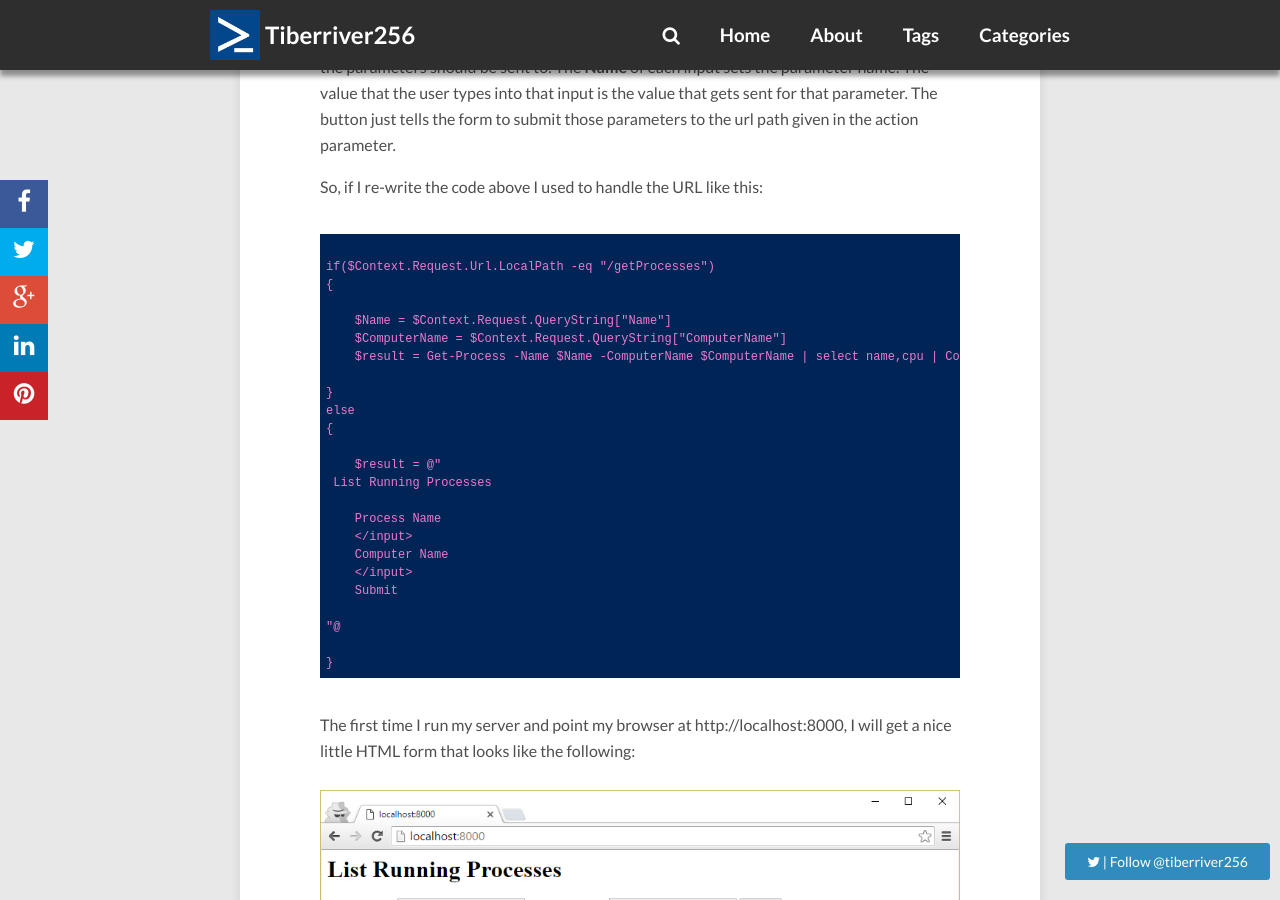
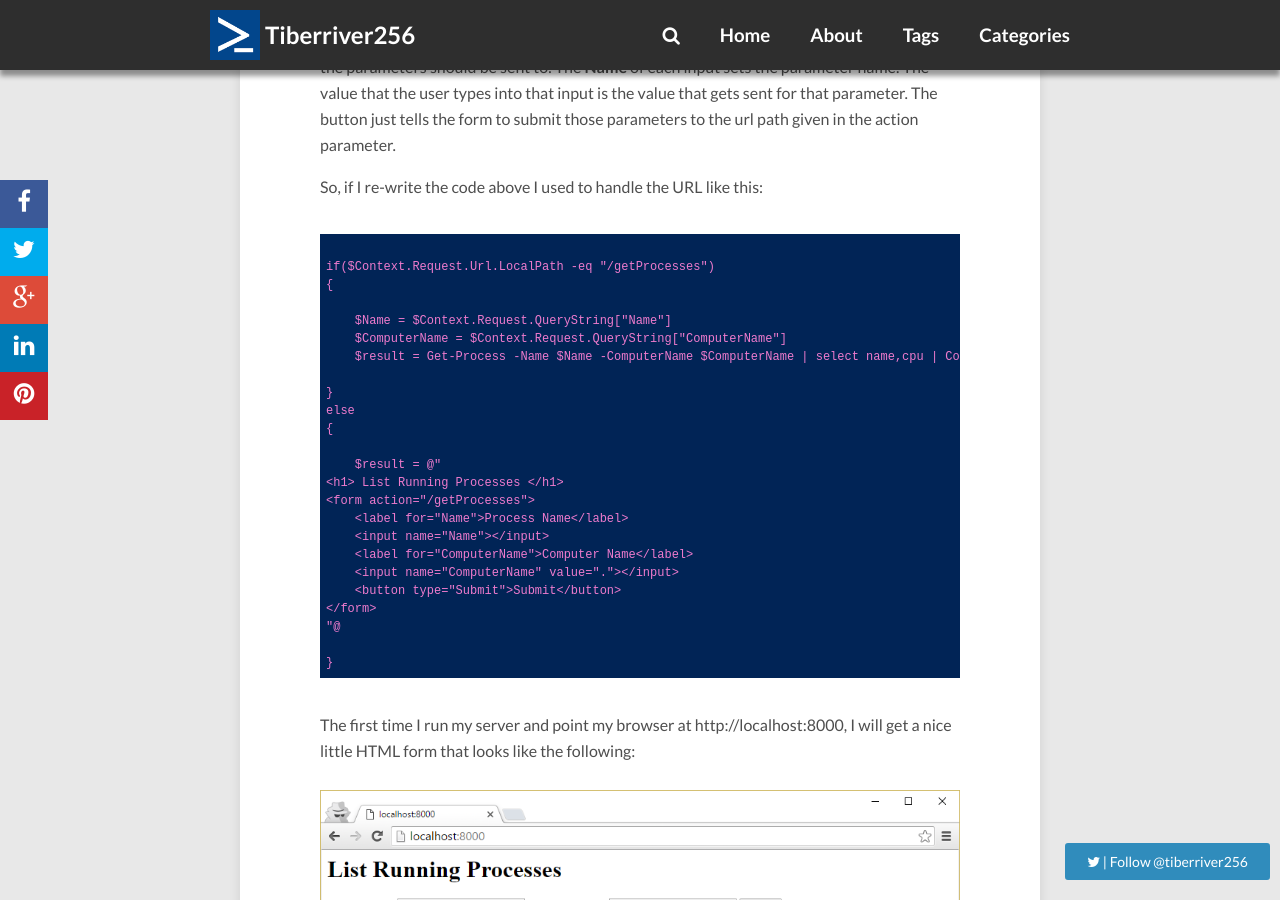
Before and after one commit to Tiberriver256/Tiberriver256.GitHub.io, a Jekyll site: the page built from _posts/2016-04-22-PowerShell-HTML-GUI-Pt2.md, in a window 1280 px wide and 900 px high, scrolled down 4153 px. Built offline with Jekyll 4.4.1, drawn with Linux system fonts in a browser that asks for light colours; nearby versions of some CDN libraries; comment, search, counter and statistics services are not loaded; some of the changed text lies outside the part shown.

Commit message:
Had to encode the HTML for it to render as text :(

```diff
--- a/_posts/2016-04-22-PowerShell-HTML-GUI-Pt2.md
+++ b/_posts/2016-04-22-PowerShell-HTML-GUI-Pt2.md
@@ -123,13 +123,13 @@ else
 {
 
     $result = @"
-<h1> List Running Processes </h1>
-<form action="/getProcesses">
-    <label for="Name">Process Name</label>
-    <input name="Name"></input>
-    <label for="ComputerName">Computer Name</label>
-    <input name="ComputerName" value="."></input>
-    <button type="Submit">Submit</button>
+&lt;h1&gt; List Running Processes &lt;/h1&gt;
+&lt;form action="/getProcesses"&gt;
+    &lt;label for="Name"&gt;Process Name&lt;/label&gt;
+    &lt;input name="Name"&gt;&lt;/input&gt;
+    &lt;label for="ComputerName"&gt;Computer Name&lt;/label&gt;
+    &lt;input name="ComputerName" value="."&gt;&lt;/input&gt;
+    &lt;button type="Submit"&gt;Submit&lt;/button&gt;
 </form>
 "@
 
```
Also changed, not shown: other parts of _posts/2016-04-22-PowerShell-HTML-GUI-Pt2.md (+1 -1 lines).
